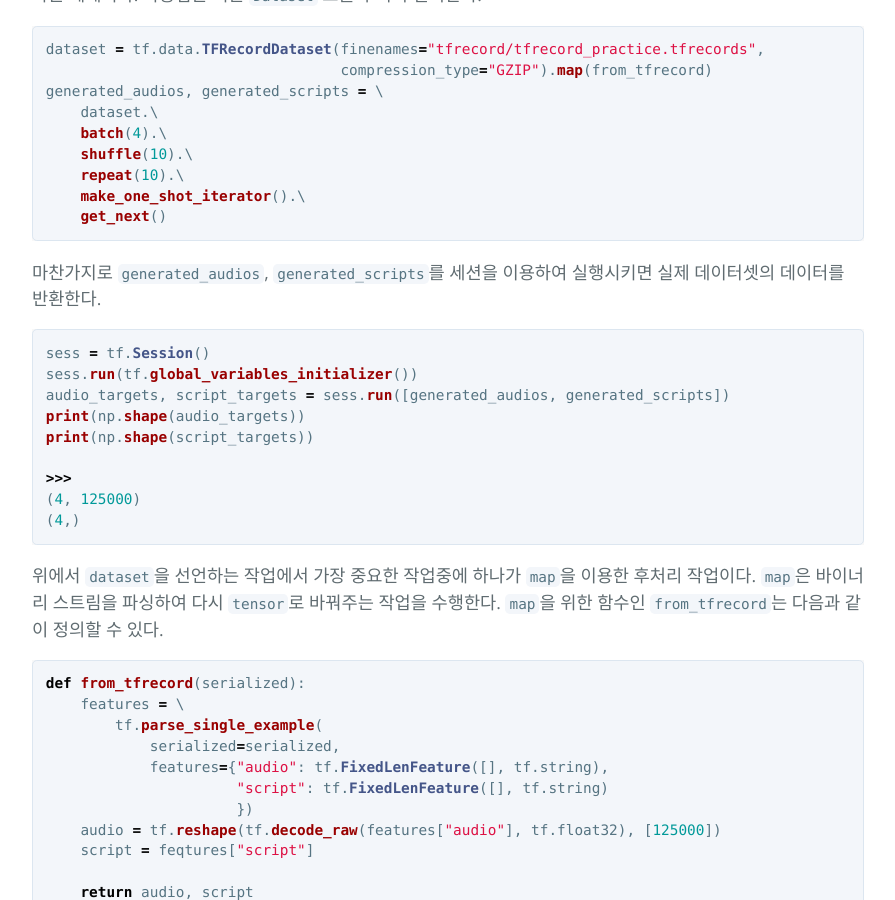
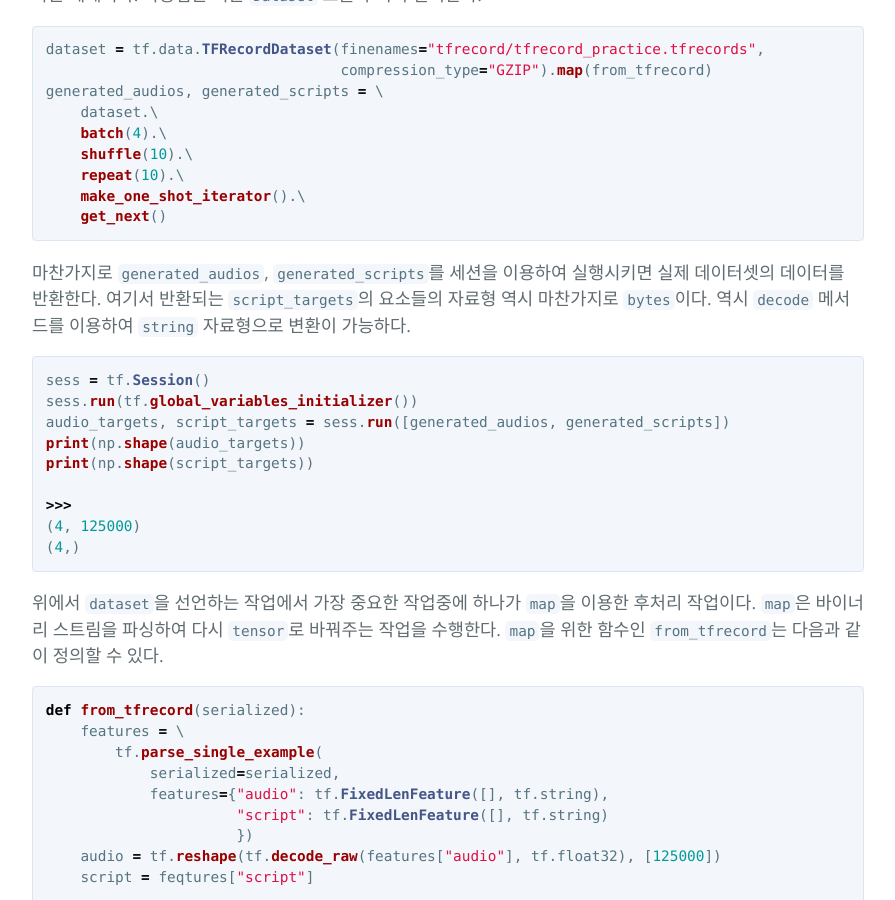
Before and after one commit to hcnoh/hcnoh.github.io, a Jekyll site: the page built from _posts/2018-11-05-tensorflow-data-module.md, in a window 1280 px wide and 900 px high, scrolled down 6097 px. Shown: the whole window, without its empty margins (192-1087 px from the left). Built offline with Jekyll 4.4.1, drawn with Linux system fonts in a browser that asks for light colours; comment, search, counter and statistics services are not loaded.

Commit message:
Update 2018-11-05-tensorflow-data-module.md

````diff
--- a/_posts/2018-11-05-tensorflow-data-module.md
+++ b/_posts/2018-11-05-tensorflow-data-module.md
@@ -229,7 +229,7 @@ generated_audios, generated_scripts = \
     get_next()
 ```
 
-마찬가지로 `generated_audios`, `generated_scripts`를 세션을 이용하여 실행시키면 실제 데이터셋의 데이터를 반환한다.
+마찬가지로 `generated_audios`, `generated_scripts`를 세션을 이용하여 실행시키면 실제 데이터셋의 데이터를 반환한다. 여기서 반환되는 `script_targets`의 요소들의 자료형 역시 마찬가지로 `bytes`이다. 역시 `decode` 메서드를 이용하여 `string` 자료형으로 변환이 가능하다.
 
 ```python
 sess = tf.Session()
````
